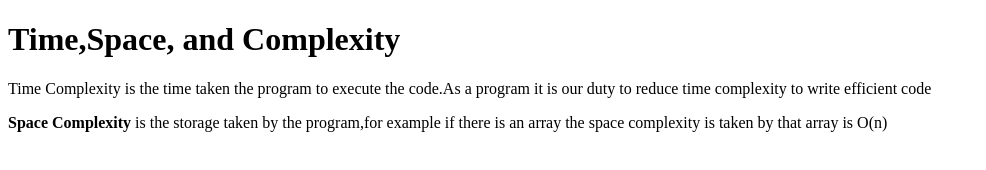
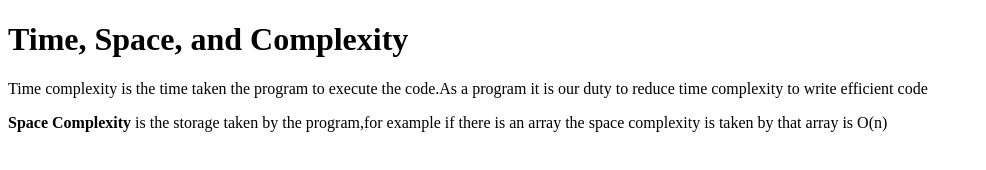
Before and after one commit to acciojob/time-and-space-complexity-iamrahulmahato, a website: page main.html in a window 1280 px wide. Shown: the whole page, without its empty margins (0-986 px from the left). Drawn offline with Linux system fonts and the light colour scheme.

Commit message:
created a submission

```diff
--- a/main.html
+++ b/main.html
@@ -8,8 +8,8 @@
 
 <body>
 	<!-- the entire body must be written by student -->
-	<h1>Time,Space, and Complexity</h1>
-	<p>Time Complexity is the time taken the program to execute the code.As a program it is our duty to reduce time complexity to write efficient code</p>
+	<h1>Time, Space, and Complexity</h1>
+	<p>Time complexity is the time taken the program to execute the code.As a program it is our duty to reduce time complexity to write efficient code</p>
     <p><B>Space Complexity </B>is the storage taken by the program,for example if there is an array the space complexity is taken by that array is O(n)</p>
 	<script type="text/javascript" src="./script.js">
 </script>
```
